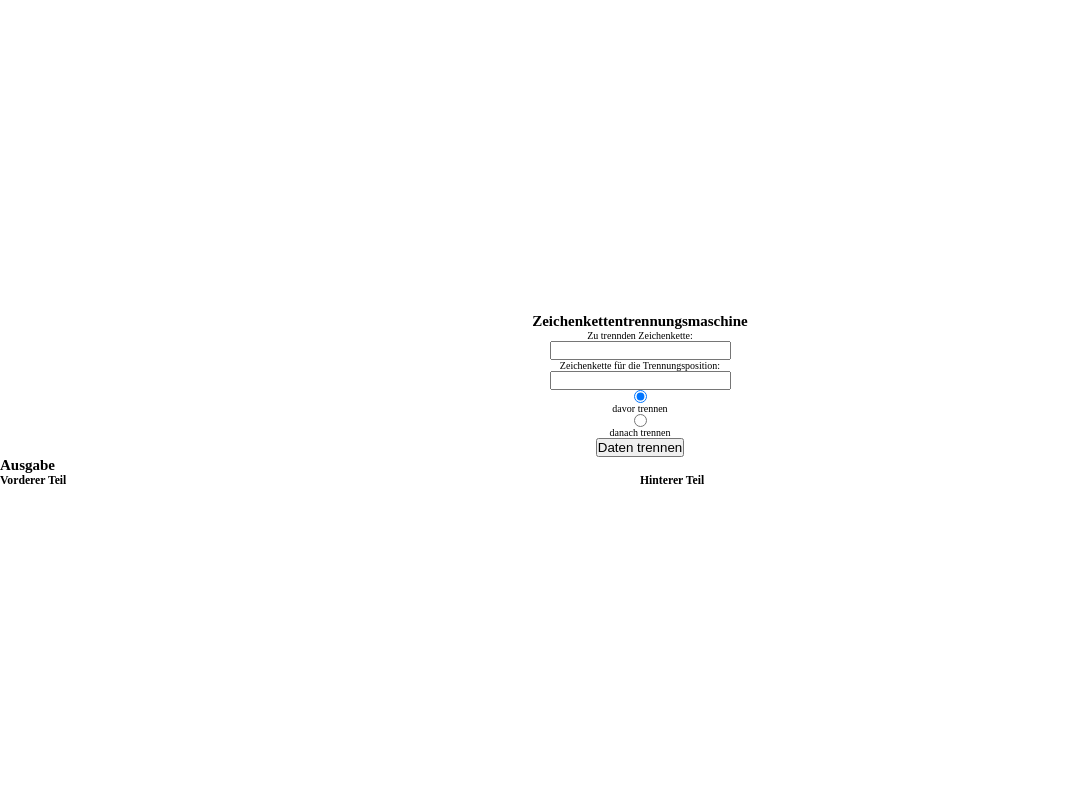
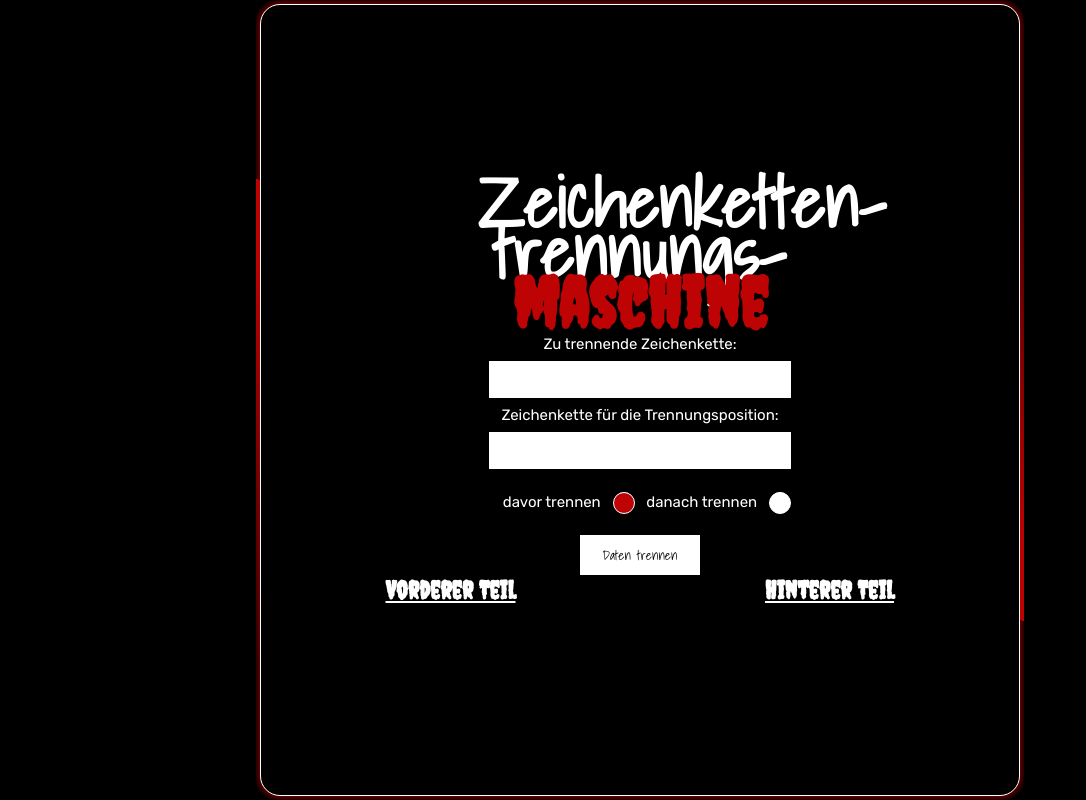
Before and after one commit to Quaselz/Zeichenkettentrenner, a plain HTML site: page index.html in a window 1280 px wide. Shown: the whole page, without its empty margins (0-1086 px from the left). Drawn offline with Linux system fonts and the light colour scheme.

Commit message:
adding style

```diff
--- a/assets/css/style.css
+++ b/assets/css/style.css
@@ -1,6 +1,20 @@
 @font-face {
 	font-family: rubik;
 	src: url("../fonts/Rubik-VariableFont_wght.ttf");
+}
+@font-face {
+	font-family: creep;
+	src: url("../fonts/Creepster-Regular.ttf");
+}
+@font-face {
+	font-family: shadow;
+	src: url("../fonts/ShadowsIntoLight-Regular.ttf");
+}
+
+:root {
+	--space-height: 2vh;
+	--space-width: 2vw;
+	--second-color: rgb(189, 3, 3);
 }
 
 * {
@@ -11,6 +25,9 @@
 
 html {
 	font-size: 62.5%;
+	font-family: "rubik", Arial, Helvetica, sans-serif;
+	color: white;
+	text-align: center;
 }
 
 section {
@@ -18,6 +35,33 @@ section {
 	align-items: center;
 	justify-content: center;
 	flex-direction: column;
+}
+.box {
+	min-width: 375px;
+	max-width: 100%;
+	min-height: 100vh;
+	position: relative;
+	border-radius: 20px;
+	background-color: transparent;
+	overflow: hidden;
+}
+.wrapper {
+	display: flex;
+	align-items: center;
+	justify-content: center;
+	flex-direction: column;
+	border: 1px solid white;
+	padding: calc(var(--space-height) * 4) 0;
+	box-shadow: 0 0 10px 0 var(--second-color);
+	border-radius: 20px;
+	position: absolute;
+	inset: 4px;
+	z-index: 1;
+	background-color: black;
+}
+main {
+	background-color: black;
+	padding: 0 calc(var(--space-width) * 10);
 	min-height: 100vh;
 	min-height: 100svh;
 }
@@ -27,14 +71,206 @@ form {
 	justify-content: center;
 	align-items: center;
 	flex-direction: column;
+	font-size: 1.5rem;
+	padding: 0 calc(var(--space-width) * 4);
 }
 article {
 	width: 100%;
 }
-section > article > div {
+.output {
 	display: flex;
+	max-height: 400px;
 }
 
-section > article > div > div {
+.output > div {
 	width: 50%;
 }
+
+h1,
+h2,
+h3 {
+	font-family: "shadow", Arial, Helvetica, sans-serif;
+}
+
+h1 {
+	font-size: 7rem;
+	line-height: 5rem;
+	padding: 0 calc(var(--space-width) * 4);
+	max-width: 70%;
+	text-align: center;
+}
+
+h1 span {
+	font-family: "creep", Arial, Helvetica, sans-serif;
+	color: var(--second-color);
+}
+h2 {
+	font-size: 4rem;
+}
+
+h3 {
+	font-family: "creep", Arial, Helvetica, sans-serif;
+	font-size: 2.5rem;
+	text-decoration: underline;
+}
+
+input,
+label,
+#btn {
+	padding: calc(var(--space-height) / 2) calc(var(--space-width) / 2);
+}
+
+input:not([type="radio"]) {
+	width: 100%;
+	outline: none;
+	border: 3px solid transparent;
+	transition: border 0.5s;
+}
+input:not([type="radio"]):focus {
+	border: 3px solid var(--second-color);
+}
+p {
+	font-size: 1.5rem;
+	padding: 1rem;
+	height: 100%;
+	word-wrap: break-word;
+	overflow-y: scroll;
+}
+
+p::-webkit-scrollbar {
+	display: none; /* for Chrome, Safari, and Opera */
+}
+
+.radioBtns {
+	display: flex;
+	padding: var(--space-height) 0;
+	align-items: center;
+}
+
+input[type="radio"] {
+	width: 20px;
+	height: 20px;
+}
+input[type="radio"]:after {
+	width: 100%;
+	height: 100%;
+	border-radius: 100%;
+	position: relative;
+	display: inline-block;
+	border: 1px solid white;
+	top: 0;
+	left: -1px;
+	content: "";
+	background-color: white;
+	transition: background-color 0.5s;
+}
+
+input[type="radio"]:checked:after {
+	width: 100%;
+	height: 100%;
+	border-radius: 100%;
+	position: relative;
+	display: inline-block;
+	border: 1px solid white;
+	top: 0;
+	left: -1px;
+	content: "";
+	background-color: var(--second-color);
+}
+
+#btn {
+	width: 120px;
+	height: 40px;
+	outline: none;
+	color: black;
+	font-family: "shadow", Arial, Helvetica, sans-serif;
+	background-color: white;
+	border: none;
+	transition: color 0.5s;
+	position: relative;
+	transition: color 0.5s, visibility 0.5s;
+}
+
+#btn:after {
+	content: "Daten trennen";
+	width: 120px;
+	height: 40px;
+	outline: none;
+	color: var(--second-color);
+	position: absolute;
+	font-family: "creep", Arial, Helvetica, sans-serif;
+	background-color: white;
+
+	transition: color 0.5s;
+	text-align: center;
+	top: 0;
+	left: 0;
+	display: flex;
+	justify-content: center;
+	align-items: center;
+	visibility: hidden;
+	opacity: 0;
+	transition: opacity 0.5s, visibility 0.5s;
+	border-image: url("../img/kindpng_16553.png");
+	border-image-width: auto;
+	border-top: 0;
+	border-left: 0;
+	border-right: 0;
+}
+#btn:hover {
+	color: transparent;
+}
+#btn:hover:after {
+	opacity: 1;
+	visibility: visible;
+}
+
+.box::before {
+	content: "";
+	position: absolute;
+	top: -50%;
+	left: -50%;
+	width: 100%;
+	height: 100%;
+	background: linear-gradient(
+		0deg,
+		transparent,
+		transparent,
+		var(--second-color),
+		var(--second-color),
+		var(--second-color)
+	);
+	z-index: 1;
+	transform-origin: bottom right;
+	animation: rotate 6s linear infinite;
+}
+
+.box::after {
+	content: "";
+	position: absolute;
+	top: -50%;
+	left: -50%;
+	width: 100%;
+	height: 100%;
+	background: linear-gradient(
+		0deg,
+		transparent,
+		transparent,
+		var(--second-color),
+		var(--second-color),
+		var(--second-color)
+	);
+	z-index: 0;
+	transform-origin: bottom right;
+	animation: rotate 6s linear infinite;
+	animation-delay: -3s;
+}
+
+@keyframes rotate {
+	0% {
+		transform: rotate(0deg);
+	}
+	100% {
+		transform: rotate(360deg);
+	}
+}
--- a/index.html
+++ b/index.html
@@ -9,13 +9,18 @@
 	</head>
 	<body>
 		<main>
-			<section>
-				<h1>Zeichenkettentrennungsmaschine</h1>
+			<section class="box">
+				<div class="wrapper">
+					<h1>Zeichenketten- trennungs-<span>maschine</span></h1>
 					<form action="" id="form">
-					<label for="text">Zu trennden Zeichenkette:</label>
+						<label for="text">Zu trennende Zeichenkette:</label>
 						<input type="text" name="text" id="text" required />
-					<label for="trennung">Zeichenkette für die Trennungsposition:</label>
+						<label for="trennung"
+							>Zeichenkette für die Trennungsposition:</label
+						>
 						<input type="text" name="trennung" id="trennung" required />
+						<div class="radioBtns">
+							<label for="cutOption">davor trennen</label>
 							<input
 								type="radio"
 								checked
@@ -23,14 +28,20 @@
 								id="beforeCut"
 								value="before"
 							/>
-					davor trennen
-					<input type="radio" name="cutOption" id="afterCut" value="after" />
-					danach trennen
-					<input type="submit" value="Daten trennen" id="btn" />
+							<label for="cutOption">danach trennen</label>
+							<input
+								type="radio"
+								name="cutOption"
+								id="afterCut"
+								value="after"
+							/>
+						</div>
+						<button type="submit" value="Daten trennen" id="btn">
+							Daten trennen
+						</button>
 					</form>
 					<article>
-					<h2>Ausgabe</h2>
-					<div>
+						<div class="output">
 							<div>
 								<h3>Vorderer Teil</h3>
 								<p id="outputBefore"></p>
@@ -41,6 +52,7 @@
 							</div>
 						</div>
 					</article>
+				</div>
 			</section>
 		</main>
 		<script type="text/javascript" src="./assets/js/main.js"></script>
```
Also changed, not shown: assets/fonts/Creepster-Regular.ttf (added), assets/fonts/ShadowsIntoLight-Regular.ttf (added), assets/img/Chainsaw_mono.svg.png (added), assets/img/kindpng_16553.png (added). Lines whose indentation alone changed are shown as unchanged.
